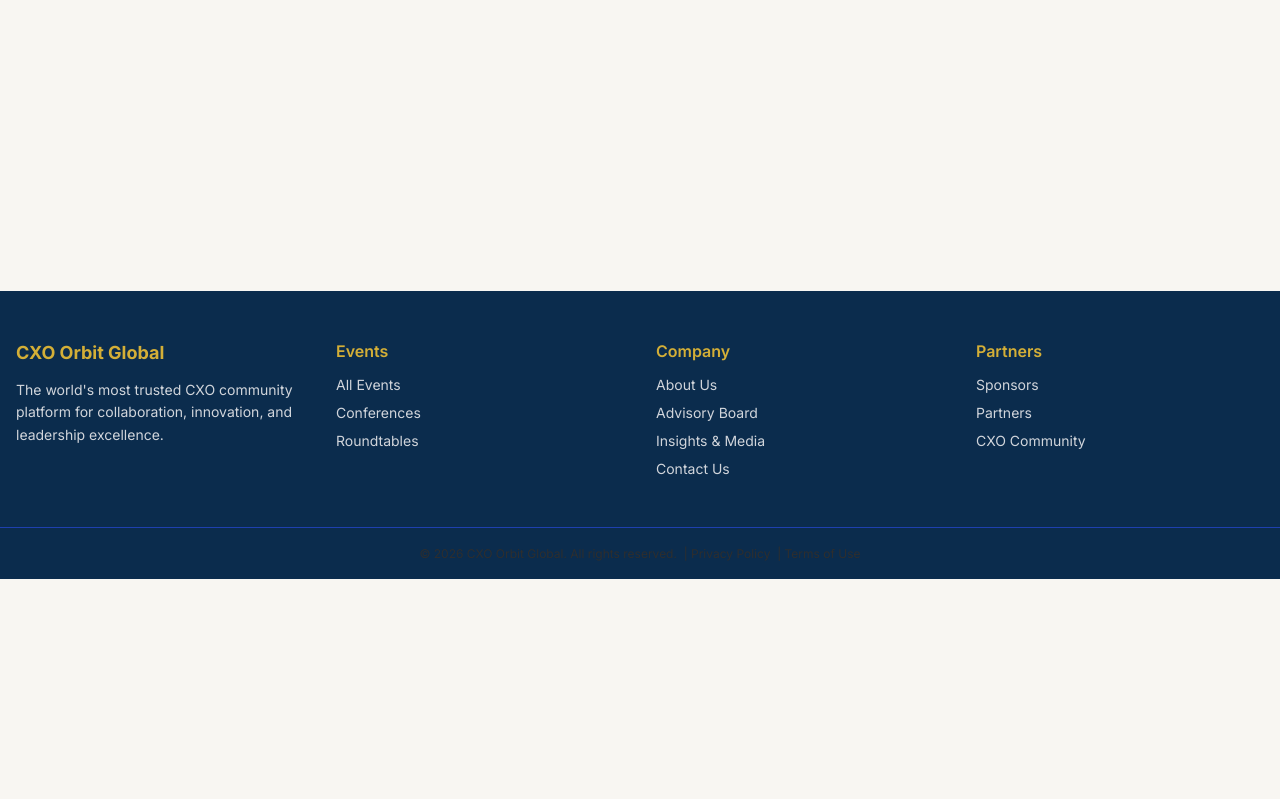
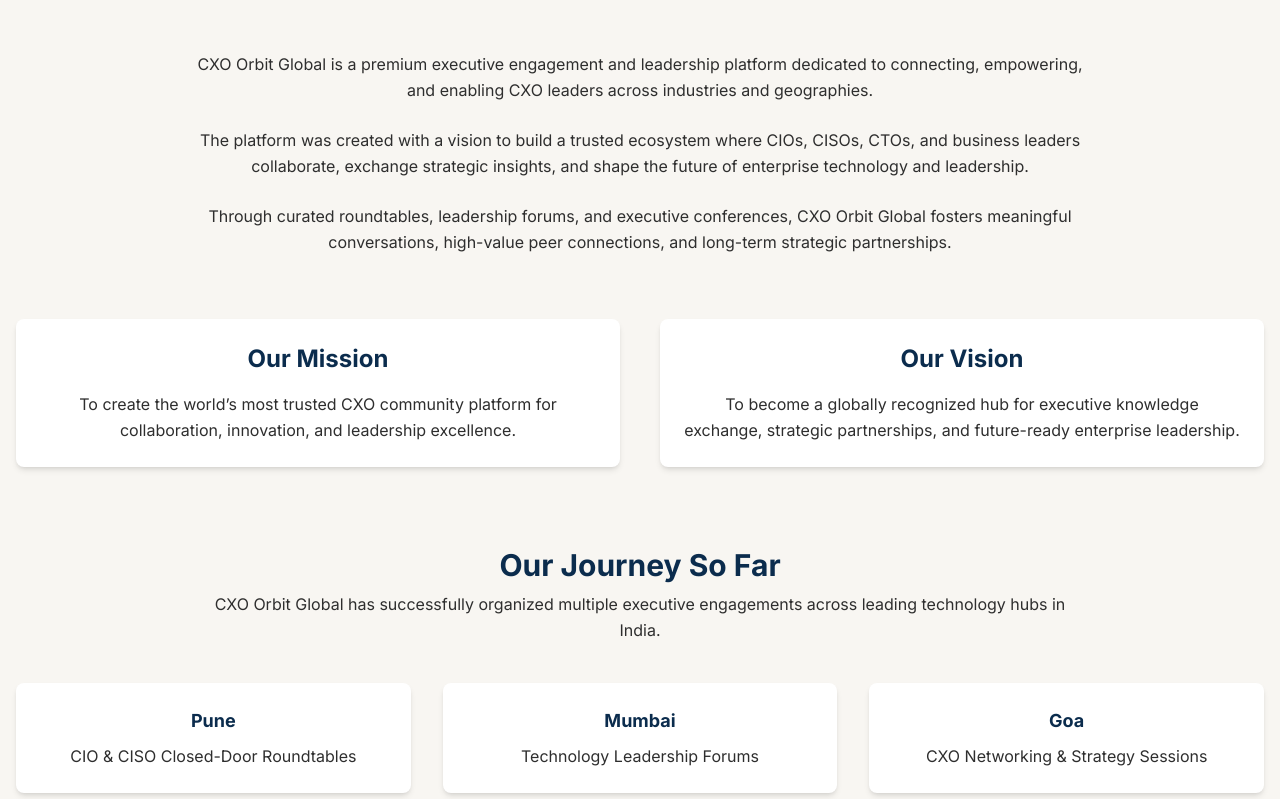
Before and after one commit to vijaykatake/cxo-orbit, a React (Create React App) app in the folder frontend/: page /about in a window 1280 px wide. Shown: the part 221-1020 px from the top of the page. Before the commit the page ends 800 px from the top, so only its background shows below. Built offline with nearby package versions, Linux system fonts and the light colour scheme; no server answers; the HTML template or start-up script is replaced by a standard one.

Commit message:
About Page Static Testing Content Updated.

```diff
--- a/frontend/src/App.js
+++ b/frontend/src/App.js
@@ -9,6 +9,7 @@
 // Public Pages
 import HomePage from "./pages/public/HomePage";
 import EventsPage from "./pages/public/EventsPage";
+import AboutPage from "./pages/public/AboutPage";
 
 // Portal Pages
 import MemberLoginPage from "./pages/portal/MemberLoginPage";
@@ -20,21 +21,25 @@
 // ─── Protected Route ──────────────────────────────────────
 const ProtectedRoute = ({ children, requireAdmin = false }) => {
   const { user, loading } = useAuth();
+
   if (loading)
     return (
       <div className="flex items-center justify-center h-screen text-royal-blue">
         Loading...
       </div>
     );
+
   if (!user)
     return (
-      <Navigate to={requireAdmin ? "/admin/login" : "/portal/login1"} replace />
+      <Navigate to={requireAdmin ? "/admin/login" : "/portal/login"} replace />
     );
+
   if (
     requireAdmin &&
     !["super_admin", "admin", "content_manager", "finance"].includes(user.role)
   )
     return <Navigate to="/" replace />;
+
   return children;
 };
 
@@ -50,6 +55,7 @@
   return (
     <Routes>
       {/* ── Public ──────────────────────────────── */}
+
       <Route
         path="/"
         element={
@@ -58,6 +64,7 @@
           </Layout>
         }
       />
+
       <Route
         path="/events"
         element={
@@ -66,6 +73,7 @@
           </Layout>
         }
       />
+
       <Route
         path="/events/:slug"
         element={
@@ -74,14 +82,17 @@
           </Layout>
         }
       />
+
+      {/* ABOUT PAGE */}
       <Route
         path="/about"
         element={
           <Layout>
-            <Placeholder title="About CXO Orbit Global" />
+            <AboutPage />
           </Layout>
         }
       />
+
       <Route
         path="/community"
         element={
@@ -90,6 +101,7 @@
           </Layout>
         }
       />
+
       <Route
         path="/advisory-board"
         element={
@@ -98,6 +110,7 @@
           </Layout>
         }
       />
+
       <Route
         path="/sponsors"
         element={
@@ -106,6 +119,7 @@
           </Layout>
         }
       />
+
       <Route
         path="/partners"
         element={
@@ -114,6 +128,7 @@
           </Layout>
         }
       />
+
       <Route
         path="/insights"
         element={
@@ -122,6 +137,7 @@
           </Layout>
         }
       />
+
       <Route
         path="/contact"
         element={
@@ -130,6 +146,7 @@
           </Layout>
         }
       />
+
       <Route
         path="/privacy"
         element={
@@ -138,6 +155,7 @@
           </Layout>
         }
       />
+
       <Route
         path="/terms"
         element={
@@ -148,7 +166,9 @@
       />
 
       {/* ── Member Portal ────────────────────────── */}
+
       <Route path="/portal/login" element={<MemberLoginPage />} />
+
       <Route
         path="/portal/dashboard"
         element={
@@ -161,11 +181,14 @@
       />
 
       {/* ── Admin Panel ──────────────────────────── */}
+
       <Route path="/admin/login" element={<AdminLoginPage />} />
+
       <Route
         path="/admin"
         element={<Navigate to="/admin/dashboard" replace />}
       />
+
       <Route
         path="/admin/dashboard"
         element={
@@ -176,6 +199,7 @@
           </ProtectedRoute>
         }
       />
+
       <Route
         path="/admin/events"
         element={
@@ -186,6 +210,7 @@
           </ProtectedRoute>
         }
       />
+
       <Route
         path="/admin/users"
         element={
@@ -196,6 +221,7 @@
           </ProtectedRoute>
         }
       />
+
       <Route
         path="/admin/sponsors"
         element={
@@ -206,6 +232,7 @@
           </ProtectedRoute>
         }
       />
+
       <Route
         path="/admin/cms"
         element={
@@ -216,6 +243,7 @@
           </ProtectedRoute>
         }
       />
+
       <Route
         path="/admin/emails"
         element={
@@ -228,6 +256,7 @@
       />
 
       {/* 404 */}
+
       <Route
         path="*"
         element={
--- /dev/null
+++ b/frontend/src/pages/public/AboutPage.js
@@ -0,0 +1,94 @@
+import React from "react";
+
+export default function AboutPage() {
+  return (
+    <div className="section">
+      <div className="container-main">
+        {/* Page Title */}
+        <div className="text-center mb-14">
+          <h1 className="section-title">About CXO Orbit Global</h1>
+          <p className="section-subtitle">
+            A Premium Executive Leadership & Collaboration Platform
+          </p>
+        </div>
+
+        {/* About Description */}
+        <div className="max-w-4xl mx-auto text-center mb-16">
+          <p className="mb-6">
+            CXO Orbit Global is a premium executive engagement and leadership
+            platform dedicated to connecting, empowering, and enabling CXO
+            leaders across industries and geographies.
+          </p>
+
+          <p className="mb-6">
+            The platform was created with a vision to build a trusted ecosystem
+            where CIOs, CISOs, CTOs, and business leaders collaborate, exchange
+            strategic insights, and shape the future of enterprise technology
+            and leadership.
+          </p>
+
+          <p>
+            Through curated roundtables, leadership forums, and executive
+            conferences, CXO Orbit Global fosters meaningful conversations,
+            high-value peer connections, and long-term strategic partnerships.
+          </p>
+        </div>
+
+        {/* Mission Vision */}
+        <div className="grid md:grid-cols-2 gap-10">
+          {/* Mission */}
+          <div className="card text-center">
+            <h2 className="text-2xl font-bold text-royal-blue mb-4">
+              Our Mission
+            </h2>
+
+            <p>
+              To create the world’s most trusted CXO community platform for
+              collaboration, innovation, and leadership excellence.
+            </p>
+          </div>
+
+          {/* Vision */}
+          <div className="card text-center">
+            <h2 className="text-2xl font-bold text-royal-blue mb-4">
+              Our Vision
+            </h2>
+
+            <p>
+              To become a globally recognized hub for executive knowledge
+              exchange, strategic partnerships, and future-ready enterprise
+              leadership.
+            </p>
+          </div>
+        </div>
+
+        {/* Journey Section */}
+        <div className="mt-20">
+          <h2 className="section-title text-center">Our Journey So Far</h2>
+
+          <p className="text-center max-w-4xl mx-auto mb-10">
+            CXO Orbit Global has successfully organized multiple executive
+            engagements across leading technology hubs in India.
+          </p>
+
+          <div className="grid md:grid-cols-3 gap-8">
+            <div className="card text-center">
+              <h3 className="font-bold text-lg mb-2">Pune</h3>
+              <p>CIO & CISO Closed-Door Roundtables</p>
+            </div>
+
+            <div className="card text-center">
+              <h3 className="font-bold text-lg mb-2">Mumbai</h3>
+              <p>Technology Leadership Forums</p>
+            </div>
+
+            <div className="card text-center">
+              <h3 className="font-bold text-lg mb-2">Goa</h3>
+              <p>CXO Networking & Strategy Sessions</p>
+            </div>
+          </div>
+        </div>
+      </div>
+    </div>
+  );
+}
```
